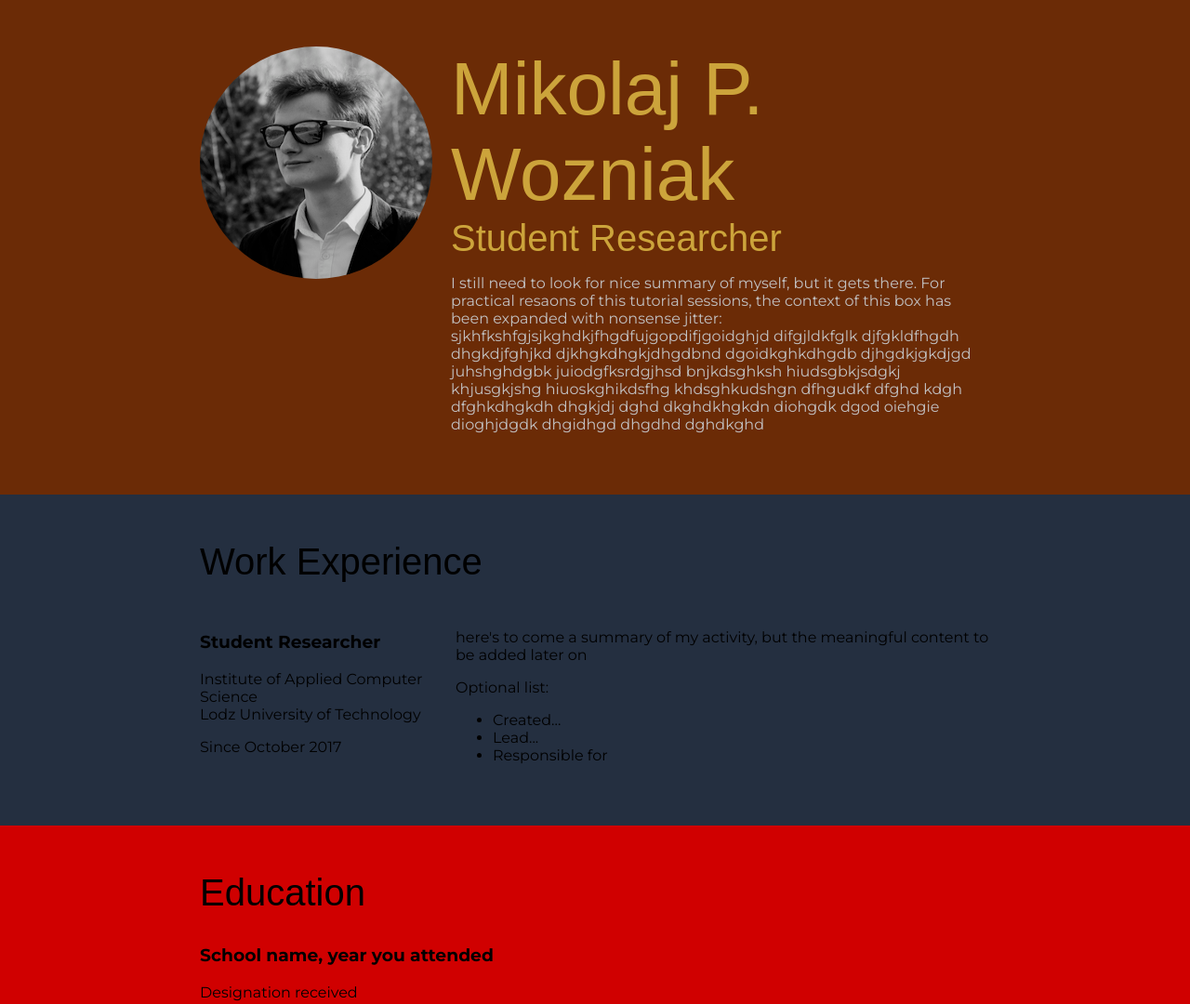
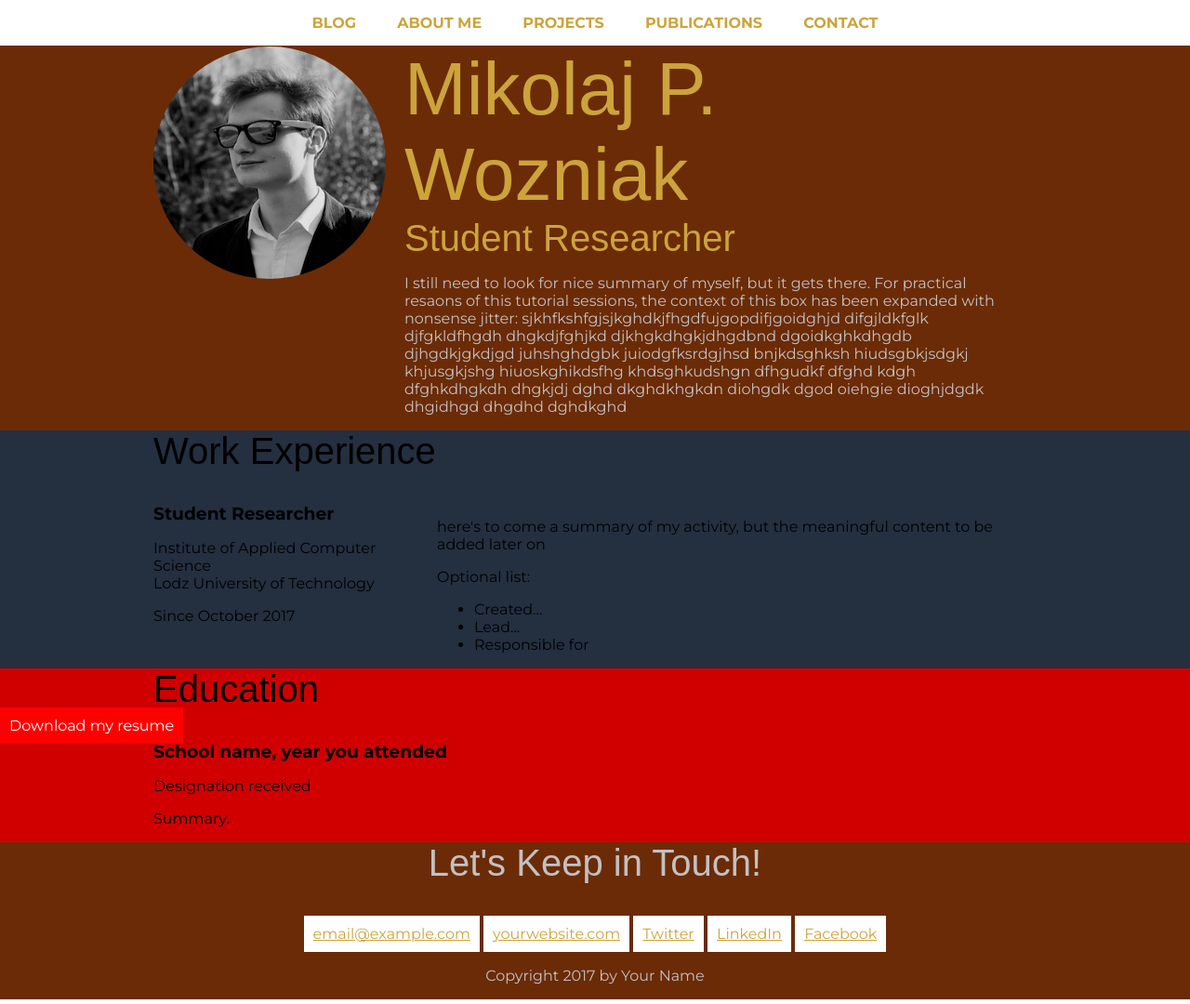
Before and after one commit to UXDSkillslab1718/3-css-essential-training-1-2-resume-files-mikiUbicomp, a plain HTML site: page css_main/index.html in a window 1280 px wide. Shown: the top 1080 px of the page at 93% size. Drawn offline with Linux system fonts and the light colour scheme; a web font is replaced by a local one.

Commit message:
CSS traion2 chapter 2 completed

```diff
--- a/css_main/css/styles.css
+++ b/css_main/css/styles.css
@@ -35,6 +35,9 @@ h2{
 	font-size: 40px;
 	margin-top: 0;
 }
+h3{
+	margin: 0;
+}
 
 a{
 	color: #CCA43B;
@@ -49,7 +52,7 @@ a:hover{
 .content_wrap{
 	max-width: 950px;
 	margin: 0 auto;
-	padding: 50px;
+	padding: 60px, 50px;
 	overflow: auto;
 }
 
@@ -66,6 +69,22 @@ a:hover{
 	min-height: 175px;
 }
 
+.btn{
+	text-decoration: none;
+	background: red;
+	color: white;
+	padding: 10px;
+	display: inline-block;
+
+}
+
+.download{
+	position: absolute;
+	bottom: 0;
+	right: o;
+
+}
+
 
 
 
@@ -78,9 +97,11 @@ header,footer{
 }
 
 /*header*/
-/*header{
-	text-align: center;
-}*/
+header{
+padding-top: 50px;
+}
+
+
 
 header h1, header h2{
 	color: #CCA43B;
@@ -93,6 +114,28 @@ header h1, header h2{
 	/*float: left;
 	margin-right: 30px;*/
 }
+
+
+/* Navigation*/
+nav{
+	text-align: center;
+	background: white;
+	position: fixed;
+	top: 0;
+	width: 100;
+	left: 0;
+	right: 0;
+}
+
+nav a{
+	display: inline-block;
+	padding: 15px 20px;
+	text-decoration: none;
+	text-transform: uppercase;
+	font-weight: 700;
+}
+
+
 
 /*footer*/
 footer{
@@ -114,6 +157,10 @@ display: inline-block;
 	background: #242F40;
 }
 
+h3 ~ p{
+	margin 0;
+}
+
 .edu{
 	background: #D00000;
 }
--- a/css_main/index.html
+++ b/css_main/index.html
@@ -7,9 +7,30 @@
     <link href="https://fonts.googleapis.com/css?family=Hammersmith+One|Maven+Pro:400,700|Montserrat:400,500,700,700i" rel="stylesheet">
     <link rel = "stylesheet" href = "css/styles.css">
 </head>
+
+
+
+
+
+
+
+
+
+
+
 <body>
     <!-- // Intro -->
     <header>
+    	<nav class = "nav">
+    		<a href="#blog"> Blog</a>
+    		<a href = "#About">About me</a>
+    		<a href="#projects"> Projects</a>
+    		<a href="#papers"> Publications </a>
+    		<a href="#contact"> Contact </a>
+    	</nav>
+
+
+
         <div class="content_wrap">
         <img class="profile-img col-narrow" src="images/myphoto.jpg" alt="Mikolaj">
          <div class = "col-wide">
@@ -18,6 +39,7 @@
             <p>I still need to look for nice summary of myself, but it gets there. For practical resaons of this tutorial sessions, the context of this box has been expanded with nonsense jitter: sjkhfkshfgjsjkghdkjfhgdfujgopdifjgoidghjd difgjldkfglk djfgkldfhgdh dhgkdjfghjkd djkhgkdhgkjdhgdbnd dgoidkghkdhgdb djhgdkjgkdjgd juhshghdgbk juiodgfksrdgjhsd bnjkdsghksh hiudsgbkjsdgkj khjusgkjshg hiuoskghikdsfhg khdsghkudshgn dfhgudkf dfghd kdgh dfghkdhgkdh dhgkjdj dghd dkghdkhgkdn diohgdk dgod oiehgie dioghjdgdk dhgidhgd dhgdhd dghdkghd</p>
         </div>
     </div>
+    <a href="CV.pdf" class = "btn download" download>Download my resume</a>
     </header>
 
     <main>
@@ -67,7 +89,7 @@
     </main>
 
     <!-- // Footer & contact info -->
-    <footer>
+    <footer id = "contact">
         <div class="content_wrap">
         <h2>Let's Keep in Touch!</h2>
 
```
Also changed, not shown: 3 other files.
